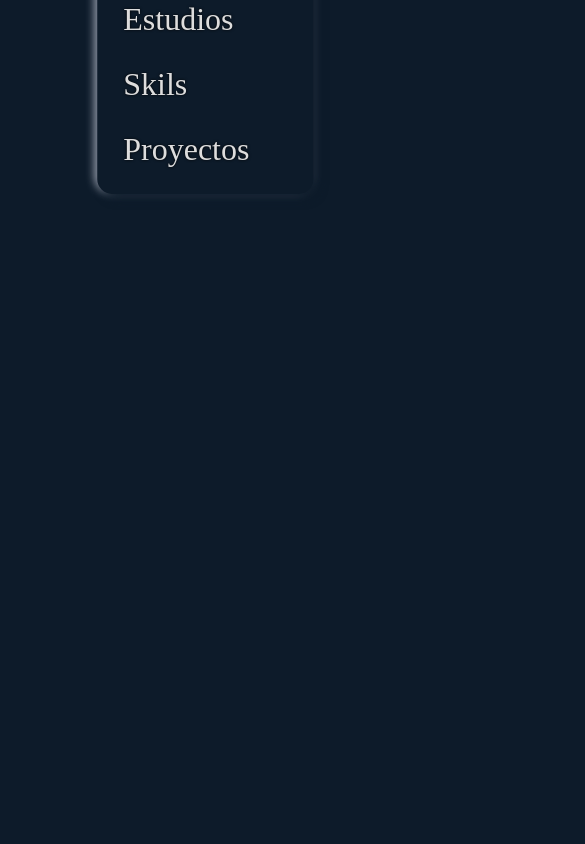
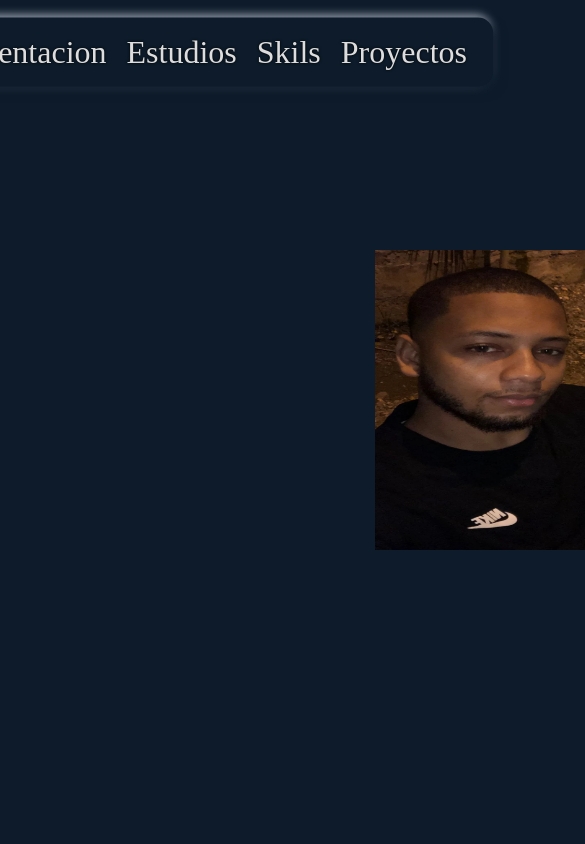
Before and after one commit to FranciscoDJVI/Javascript, a React (Create React App) app in the folder mifirstpage/: page / in a window 390 px wide. Shown: the top 844 px of the page, 585 px wide, since content can reach past the window. Built offline with nearby package versions, Linux system fonts and the light colour scheme.

Commit message:
performace

```diff
--- a/mifirstpage/src/App.css
+++ b/mifirstpage/src/App.css
@@ -10,9 +10,6 @@ body {
 }
 
 .container {
-  margin-left: 20px;
-  margin-right: 20px;
-  padding: 100px;
   display: flex;
   flex-direction: column;
   flex-wrap: wrap;
--- a/mifirstpage/src/index.css
+++ b/mifirstpage/src/index.css
@@ -19,73 +19,3 @@ code {
   font-family:
     source-code-pro, Menlo, Monaco, Consolas, "Courier New", monospace;
 }
-
-/* Contenedor principal */
-.container {
-  max-width: 900px;
-  margin: 0 auto;
-  padding: 24px;
-  box-sizing: border-box;
-}
-
-/* Imágenes y avatares */
-img,
-.avatar img {
-  max-width: 100%;
-  height: auto;
-  display: block;
-}
-
-/* Navegación */
-nav {
-  display: flex;
-  flex-wrap: wrap;
-  gap: 16px;
-  justify-content: center;
-}
-
-/* Secciones flexibles */
-.skills,
-.projects,
-.estudios {
-  display: flex;
-  flex-wrap: wrap;
-  gap: 16px;
-  justify-content: center;
-}
-
-/* Texto */
-h1, h2, h3, h4, h5, h6, p {
-  word-break: break-word;
-}
-
-/* Media queries para pantallas pequeñas */
-@media (max-width: 900px) {
-  .container {
-    max-width: 100%;
-    padding: 16px;
-  }
-}
-
-@media (max-width: 600px) {
-  .container {
-    padding: 8px;
-  }
-  nav,
-  .skills,
-  .projects,
-  .estudios {
-    flex-direction: column;
-    align-items: stretch;
-    gap: 8px;
-  }
-  h1 {
-    font-size: 2rem;
-  }
-  h2 {
-    font-size: 1.5rem;
-  }
-  p {
-    font-size: 1rem;
-  }
-}
```
